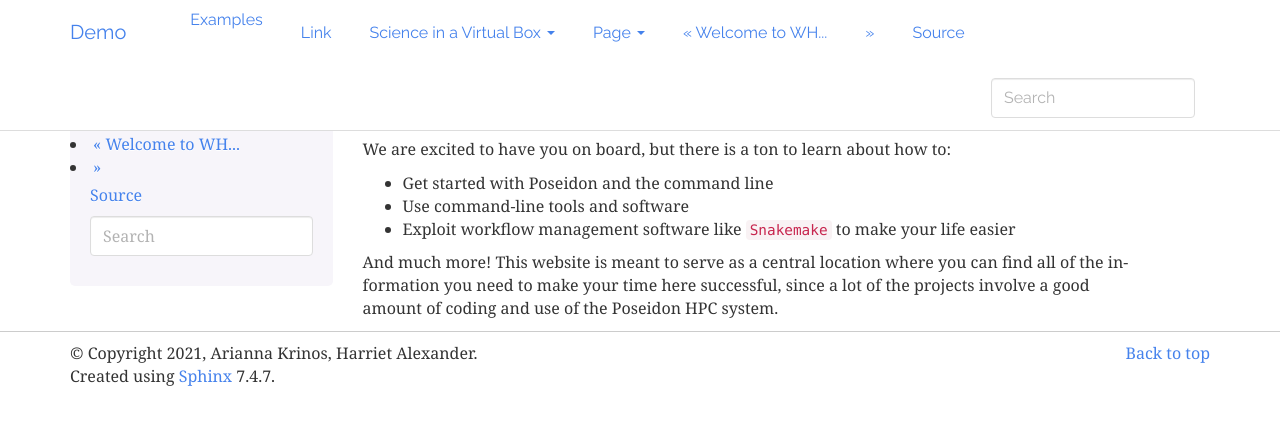
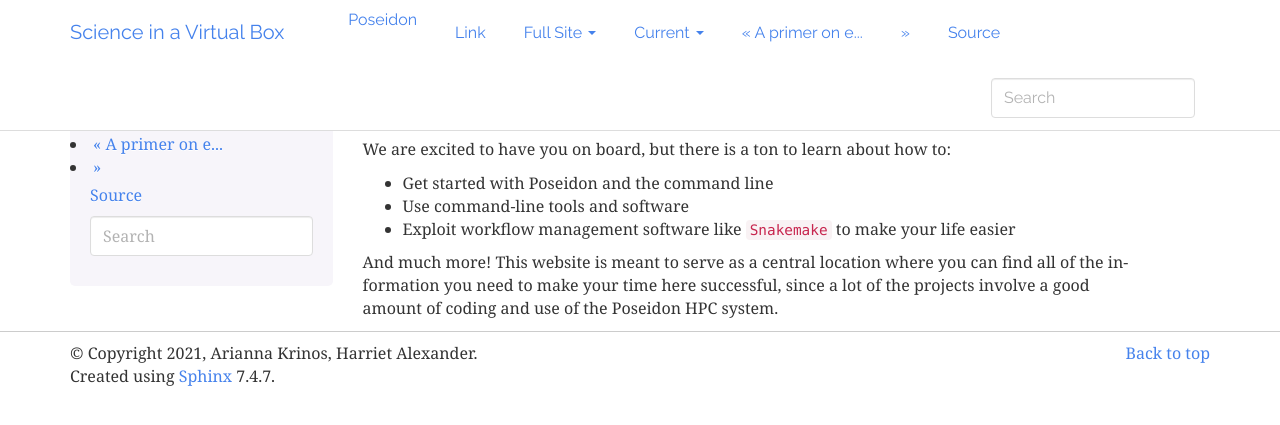
Before and after one commit to AlexanderLabWHOI/cs-sea-catg, a Sphinx documentation site: the page built from docs/intro-lab.md, in a window 1280 px wide. Shown: the top 425 px of the page. Built offline with Sphinx 7.4.7, drawn with Linux system fonts in a browser that asks for light colours.

```diff
--- a/docs/conf.py
+++ b/docs/conf.py
@@ -34,7 +34,7 @@
 # extensions coming with Sphinx (named 'sphinx.ext.*') or your custom
 # ones.
 # may need pip install myst-parser -> enables use of Markdown
-extensions = ["myst_parser","sphinx_rtd_theme","sphinx_bootstrap_theme"]
+extensions = ["myst_parser","sphinx_rtd_theme","sphinx_bootstrap_theme","mkdocs-bootswatch"]
 
 # Add any paths that contain templates here, relative to this directory.
 templates_path = ['_templates']
@@ -55,10 +55,10 @@
 html_logo = "alexander_lab.jpeg"
 html_theme_options = {
     # Navigation bar title. (Default: ``project`` value)
-    'navbar_title': "Demo",
+    'navbar_title': "Science in a Virtual Box",
 
     # Tab name for entire site. (Default: "Site")
-    'navbar_site_name': "Science in a Virtual Box",
+    'navbar_site_name': "Full Site",
 
     # A list of tuples containing pages or urls to link to.
     # Valid tuples should be in the following forms:
@@ -68,7 +68,7 @@
     # Note the "1" or "True" value above as the third argument to indicate
     # an arbitrary url.
     'navbar_links': [
-        ("Examples", "examples"),
+        ("Poseidon", "https://whoi-it.whoi.edu/managing-and-monitoring-jobs-on-poseidon/"),
         ("Link", "http://example.com", True),
     ],
 
@@ -79,7 +79,7 @@
     'navbar_pagenav': True,
 
     # Tab name for the current pages TOC. (Default: "Page")
-    'navbar_pagenav_name': "Page",
+    'navbar_pagenav_name': "Current",
 
     # Global TOC depth for "site" navbar tab. (Default: 1)
     # Switching to -1 shows all levels.
--- a/docs/index.rst
+++ b/docs/index.rst
@@ -3,8 +3,8 @@
    You can adapt this file completely to your liking, but it should at least
    contain the root `toctree` directive.
 
-Welcome to WHOI, and to the Alexander Lab!
-=======================================
+A primer on embarking on research projects with computational components
+========================================================================
 
 Follow the links below to start to dive into some of the topics covered on this site.
 
```
